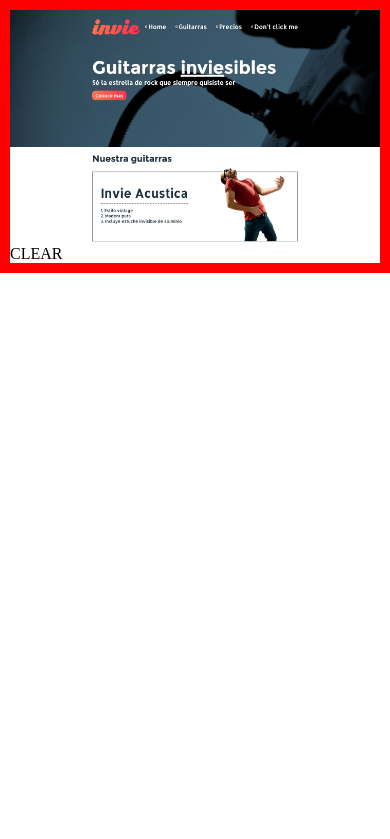
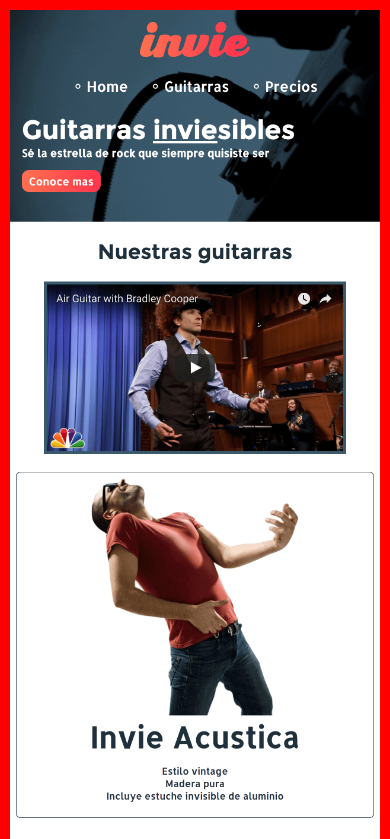
Before and after one commit to INFINITY-RUBER/invie-hig, a plain HTML site: page index.html in a window 390 px wide. Shown: the top 839 px of the page. Drawn offline with Linux system fonts and the light colour scheme.

Commit message:
Merge branch 'nueva - imagen'

```diff
--- a/index.html
+++ b/index.html
@@ -11,12 +11,20 @@
           max-width: 100%;
           vertical-align: top;
         }
+        img#responsive{
+            display: none;
+          }
+        @media screen and (max-width:768px){
+          img#responsive{
+            display: block;
+          }
+        }
       </style>
   </head>
   <body>
-    <img src="header.jpg" alt="">
-    <img src="hero.jpg" alt="">
-    <img src="acustica.jpg" alt="">
+    <img src="invie-responsive.png" alt="" id="responsive">
+    <img src="nueva-version.jpg" alt="">
+
 
   </body>
 </html>CLEAR
```
Also changed, not shown: invie-responsive.png (added), nueva-version.jpg (added).
